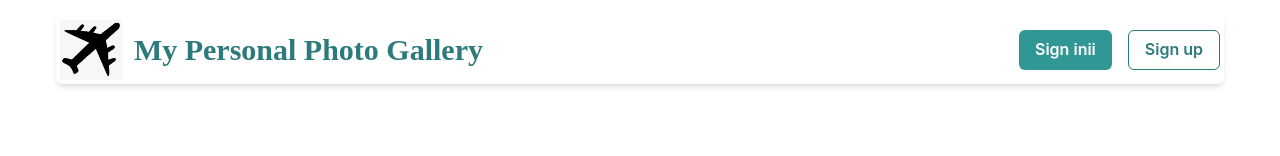
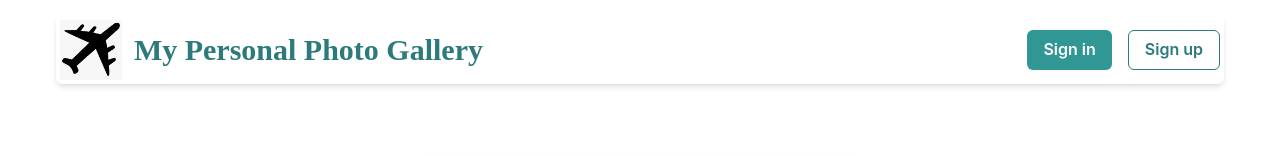
Before and after one commit to felixdeveloper87/personal-photo-map-v2, a React (Vite) app in the folder Frontend/: page /login in a window 1280 px wide. Shown: the top 156 px of the page. Built offline with nearby package versions, Linux system fonts and the light colour scheme; what i18n-iso-countries would draw is missing.

Commit message:
Update Header.jsx

```diff
--- a/Frontend/src/components/Header.jsx
+++ b/Frontend/src/components/Header.jsx
@@ -92,7 +92,7 @@ function Header() {
           {!isLoggedIn && (
             <Flex ml="auto" gap={4}>
               <Button colorScheme="teal" onClick={() => navigate('/login')}>
-                Sign inii
+                Sign in
               </Button>
               <Button colorScheme="teal" variant="outline" onClick={() => navigate('/register')}>
                 Sign up
```
